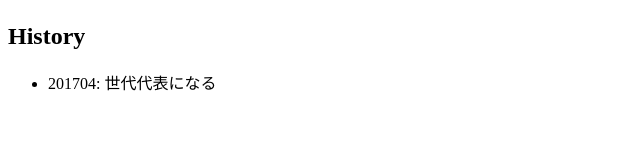
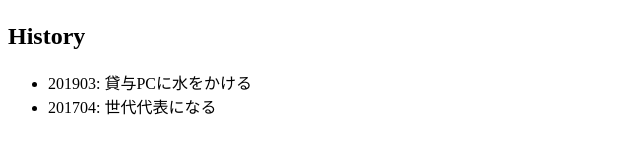
Before and after one commit to oniipon/haisan-is-god, a React app: page / in a window 1280 px wide. Shown: the part 309-462 px from the top of the page, without its empty margins (0-640 px from the left). Built offline with nearby package versions, Linux system fonts and the light colour scheme; the HTML template or start-up script is replaced by a standard one.

Commit message:
Add episode.

```diff
--- a/src/history/history.ts
+++ b/src/history/history.ts
@@ -5,6 +5,10 @@ export type History = {
 
 const histories: History[] = [
   {
+    date: '201903',
+    episode: '貸与PCに水をかける'
+  },
+  {
     date: '201704',
     episode: '世代代表になる'
   }
```
